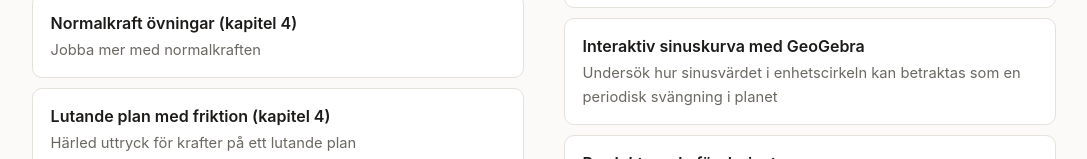
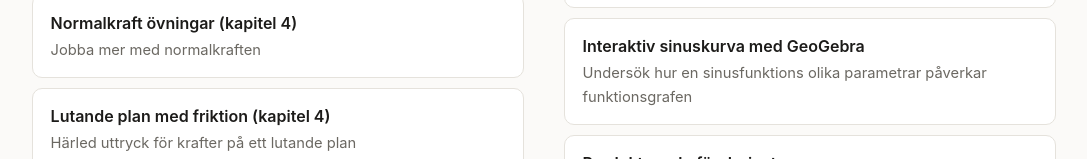
Before and after one commit to mads-rasmussen-kagg/fysik, a plain HTML site: page index.html in a window 1280 px wide. Shown: the part 318-477 px from the top of the page, without its empty margins (96-1183 px from the left). Drawn offline with Linux system fonts and the light colour scheme.

Commit message:
Update index.html

```diff
--- a/index.html
+++ b/index.html
@@ -36,7 +36,7 @@ const omraden = [
     omrade: "Matematik",
     sidor: [
       { titel: "Från sinusvärden i en cirkel till sinuskurvan",  fil: "sinuskurvan.html", beskrivning: "Undersök hur sinusvärdet i enhetscirkeln kan betraktas som en periodisk svängning i planet" },
-       { titel: "Interaktiv sinuskurva med GeoGebra",  fil: "https://www.geogebra.org/m/pmtfjknk", beskrivning: "Undersök hur sinusvärdet i enhetscirkeln kan betraktas som en periodisk svängning i planet" },
+       { titel: "Interaktiv sinuskurva med GeoGebra",  fil: "https://www.geogebra.org/m/pmtfjknk", beskrivning: "Undersök hur en sinusfunktions olika parametrar påverkar funktionsgrafen" },
        { titel: "Produktregeln för derivata",  fil: "produktregeln.html", beskrivning: "Undersök produktregeln med denna grafiska motivering" },
     ]
   },
```
